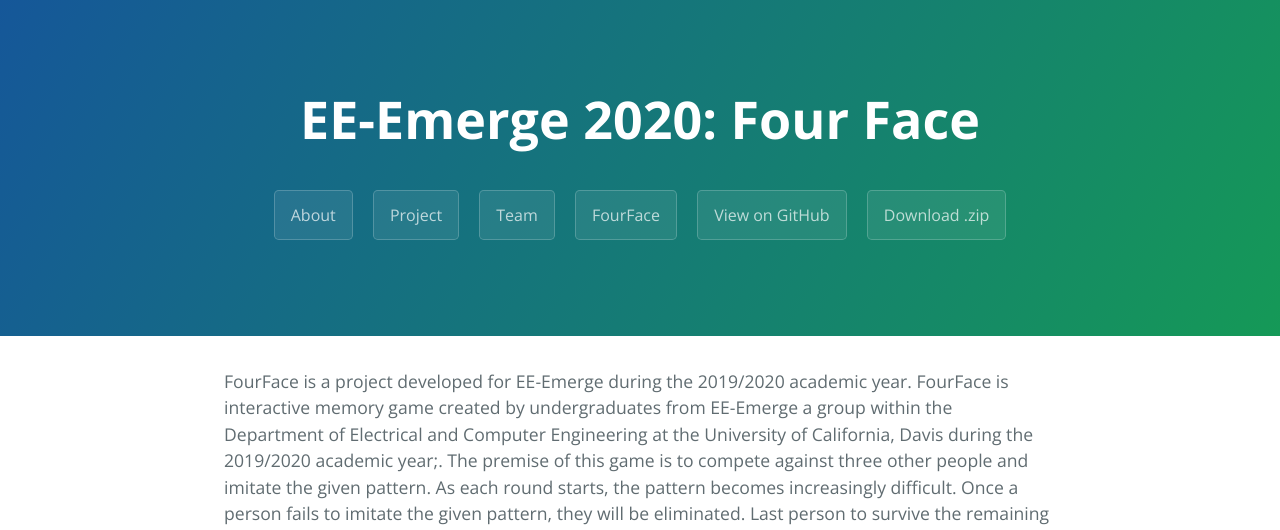
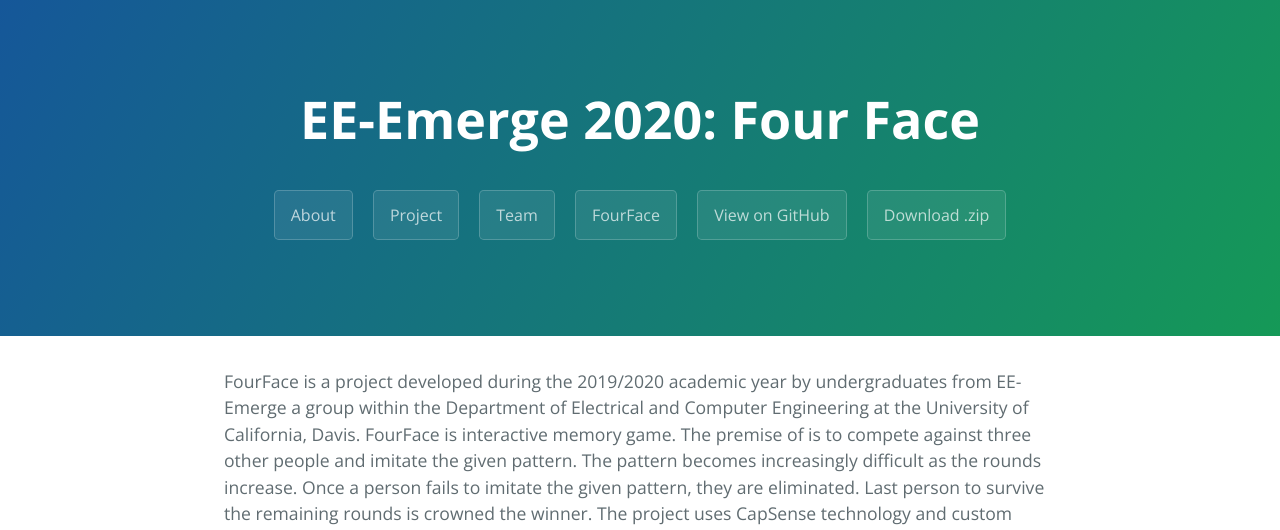
Before and after one commit to pmackle/EE-Emerge-2020-FourFace, a Jekyll site: the page built from docs/About.md, in a window 1280 px wide. Shown: the top 530 px of the page. Built offline with Jekyll 4.4.1, drawn with Linux system fonts in a browser that asks for light colours; some of the changed text lies outside the part shown.

Commit message:
Update About.md

```diff
--- a/docs/About.md
+++ b/docs/About.md
@@ -5,7 +5,7 @@
 ---
 
 
-FourFace is a project developed for EE-Emerge during the 2019/2020 academic year. FourFace is interactive memory game created by undergraduates from EE-Emerge a group within the Department of Electrical and Computer Engineering at the University of California, Davis during the 2019/2020 academic year;. The premise of this game is to compete against three other people and imitate the given pattern. As each round starts, the pattern becomes increasingly difficult. Once a person fails to imitate the given pattern, they will be eliminated. Last person to survive the remaining rounds is crowned the winner. Some highlights worth mentioning are CapSense technology, custom PCB's and mechanical design, and user friendliness.
+FourFace is a project developed during the 2019/2020 academic year by undergraduates from EE-Emerge a group within the Department of Electrical and Computer Engineering at the University of California, Davis. FourFace is interactive memory game. The premise of is to compete against three other people and imitate the given pattern. The pattern becomes increasingly difficult as the rounds increase. Once a person fails to imitate the given pattern, they are eliminated. Last person to survive the remaining rounds is crowned the winner. The project uses CapSense technology and custom PCB's.
 
 
 ![Frame!](https://github.com/pmackle/EE-Emerge-2020-FourFace/blob/master/Documentation/Photos/Assembling_First_FrameP1.jpg?raw=true)
```
